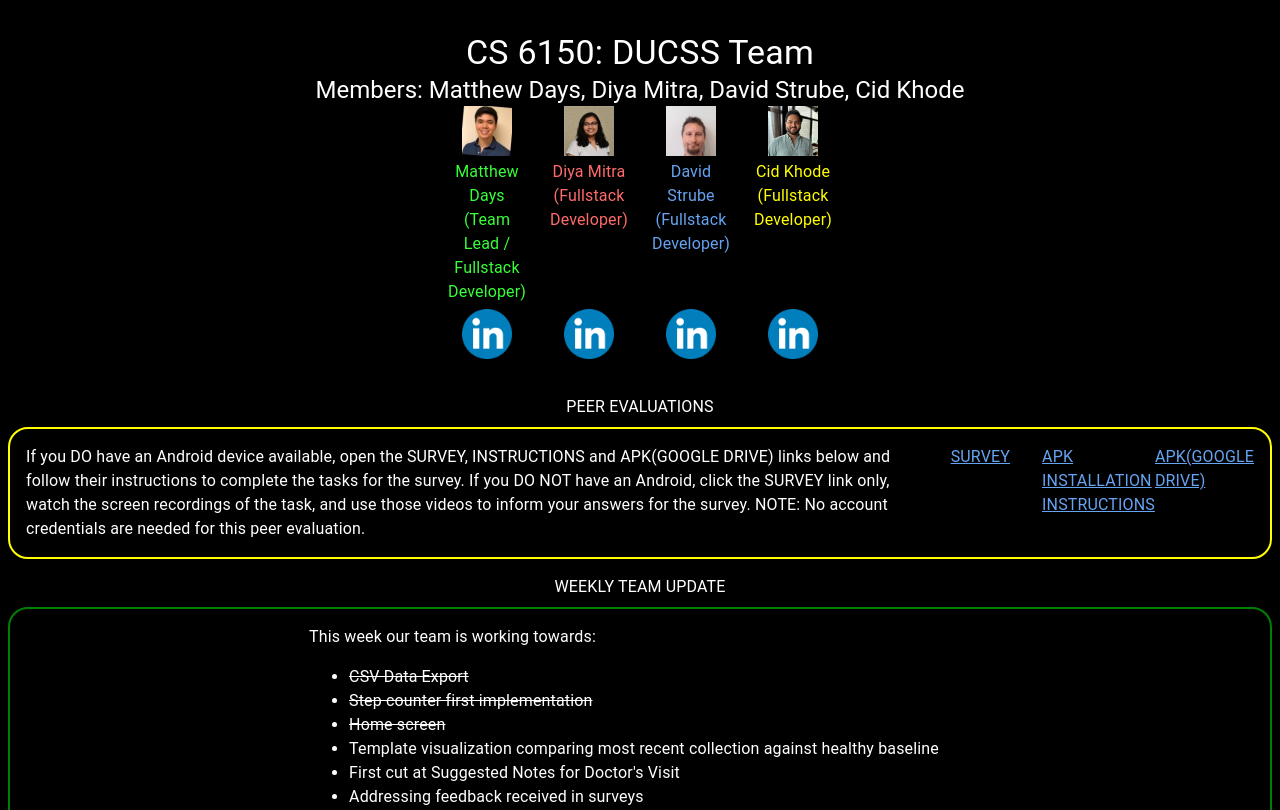
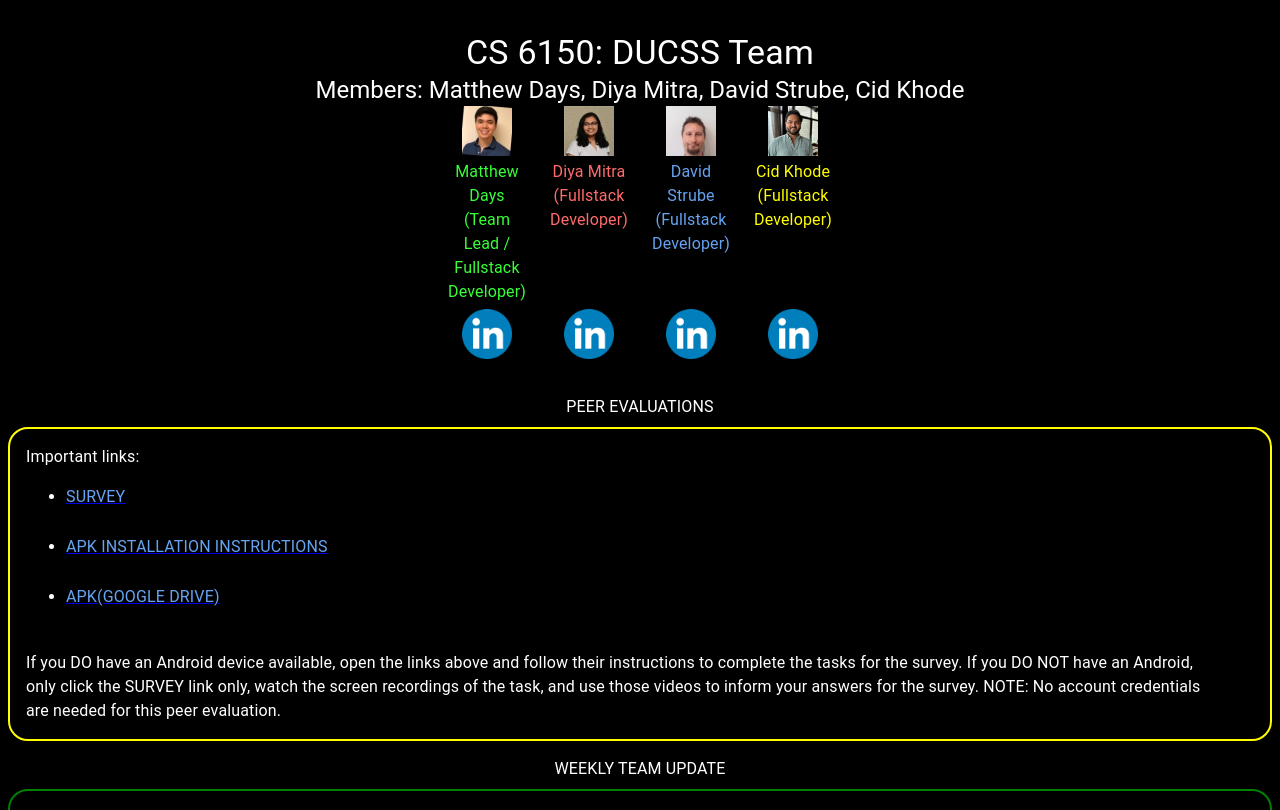
Before and after one commit to cidkhode/gt-cs6150-ducss-website, a React (Create React App) app: page / in a window 1280 px wide. Shown: the top 810 px of the page. Built offline with nearby package versions, Linux system fonts and the light colour scheme.

Commit message:
updates to site

```diff
--- a/src/project-info.jsx
+++ b/src/project-info.jsx
@@ -49,14 +49,15 @@ export const ProjectInfo = () => {
       {/* PEER EVALUTATIONS */}
       <Typography color="white" textAlign="center">PEER EVALUATIONS</Typography>
       <Box sx={{ margin: "8px 8px 16px", justifyContent: "center", display: "flex", padding: 2, border: "solid 2px yellow", borderRadius: 5, "> a": { textDecorationColor: "#66A3F0" }, ">:first-of-type": { marginRight: 4 } }}>
-        <Typography color="white">
-          If you DO have an Android device available, open the SURVEY, INSTRUCTIONS and APK(GOOGLE DRIVE) links below and follow their instructions to complete the tasks for the survey.
-          If you DO NOT have an Android, click the SURVEY link only, watch the screen recordings of the task, and use those videos to inform your answers for the survey.
-          NOTE: No account credentials are needed for this peer evaluation.
+        <Typography color="white" component="div">
+          Important links:
+          <ul>
+            <li><a href="https://docs.google.com/forms/d/e/1FAIpQLScpDeEqEgLF8zU9FUKQtdtqzXBGDuoIjrcJZbs90JnK5VzmmA/viewform?usp=sf_link" target="_blank" rel="noreferrer"><Typography color="#66A3F0" sx={{ height: 50 }}>SURVEY</Typography></a></li>
+            <li><a href="https://docs.google.com/document/d/17OCxllCIsq8DLwdlY5mLHt6PFu_ZsfzrL3y76MPJcrA/edit?usp=sharing" target="_blank" rel="noreferrer"><Typography color="#66A3F0" sx={{ height: 50 }}>APK INSTALLATION INSTRUCTIONS</Typography></a></li>
+            <li><a href="https://drive.google.com/file/d/18BEyvBTfkBtUKH3eoEkgfioIkBFH2uMV/view?usp=drive_link" target="_blank" rel="noreferrer"><Typography color="#66A3F0" sx={{ height: 50 }}>APK(GOOGLE DRIVE)</Typography></a></li>
+          </ul>
+          If you DO have an Android device available, open the links above and follow their instructions to complete the tasks for the survey. If you DO NOT have an Android, only click the SURVEY link only, watch the screen recordings of the task, and use those videos to inform your answers for the survey. NOTE: No account credentials are needed for this peer evaluation.
         </Typography>
-        <a href="https://docs.google.com/forms/d/e/1FAIpQLScpDeEqEgLF8zU9FUKQtdtqzXBGDuoIjrcJZbs90JnK5VzmmA/viewform?usp=sf_link" target="_blank" rel="noreferrer"><Typography color="#66A3F0">SURVEY</Typography></a>
-        <a href="https://docs.google.com/document/d/17OCxllCIsq8DLwdlY5mLHt6PFu_ZsfzrL3y76MPJcrA/edit?usp=sharing" target="_blank" rel="noreferrer"><Typography color="#66A3F0">APK INSTALLATION INSTRUCTIONS</Typography></a>
-        <a href="https://drive.google.com/file/d/18BEyvBTfkBtUKH3eoEkgfioIkBFH2uMV/view?usp=drive_link" target="_blank" rel="noreferrer"><Typography color="#66A3F0">APK(GOOGLE DRIVE)</Typography></a>
       </Box>
 
       {/* WEEKLY TEAM UPDATE */}
@@ -68,9 +69,9 @@ export const ProjectInfo = () => {
             <li><s>CSV Data Export</s></li>
             <li><s>Step counter first implementation</s></li>
             <li><s>Home screen</s></li>
-            <li>Template visualization comparing most recent collection against healthy baseline</li>
+            <li><s>Addressing feedback received in surveys</s></li>
+            <li><s>Template visualization comparing most recent collection against healthy baseline</s></li>
             <li>First cut at Suggested Notes for Doctor's Visit</li>
-            <li>Addressing feedback received in surveys</li>
           </ul>
         </Typography>
       </Box>
```
